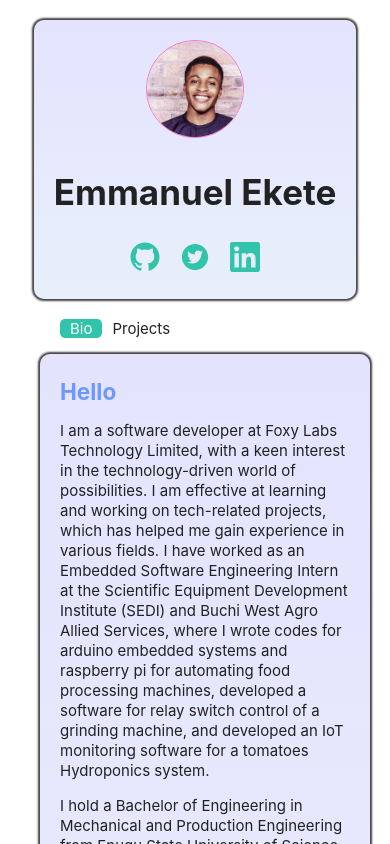
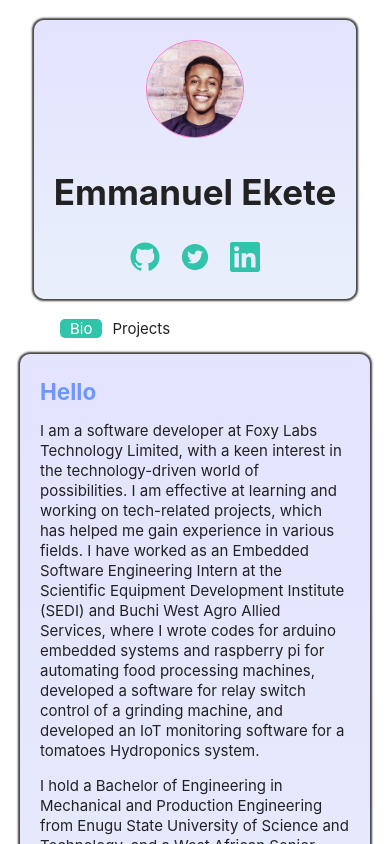
Before and after one commit to ceasar28/profile, a React (Create React App) app: page / in a window 390 px wide. Shown: the top 844 px of the page. Built offline with nearby package versions, Linux system fonts and the light colour scheme.

Commit message:
adding responsiveness

```diff
--- a/src/Components/Rightcomponents/Wrapper.css
+++ b/src/Components/Rightcomponents/Wrapper.css
@@ -9,3 +9,9 @@
   box-shadow: 0 0 2px 2px #444242;
   margin-left: 20px;
 }
+
+@media (max-width: 768px) {
+  .wrapper {
+    margin-left: 0px;
+  }
+}
```
